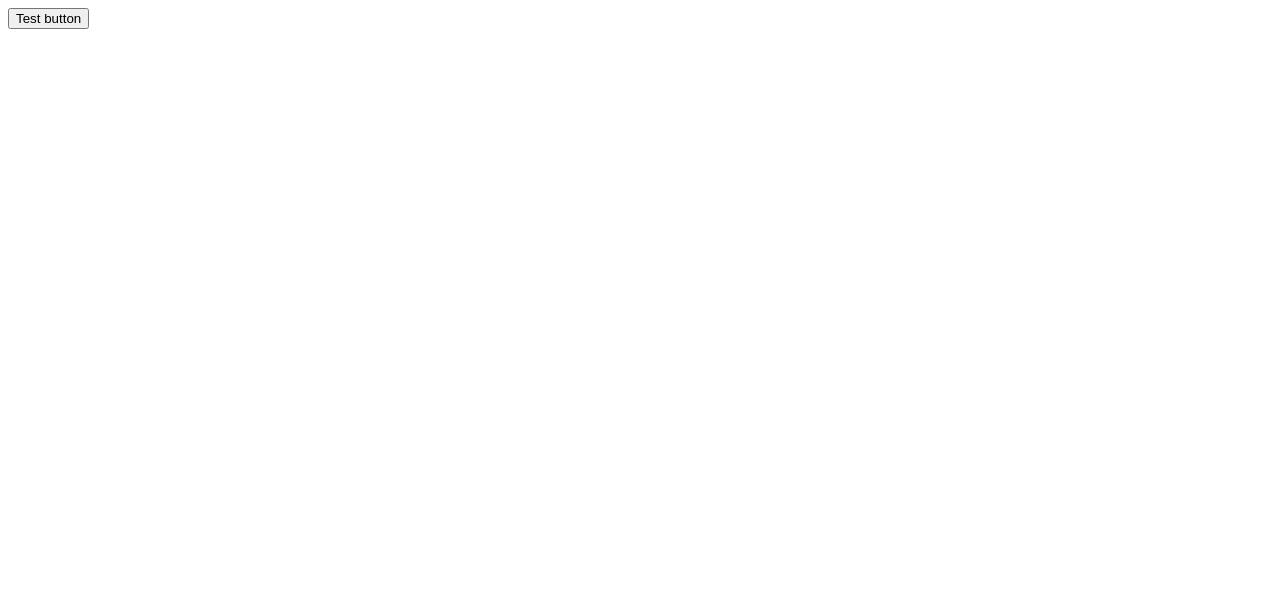
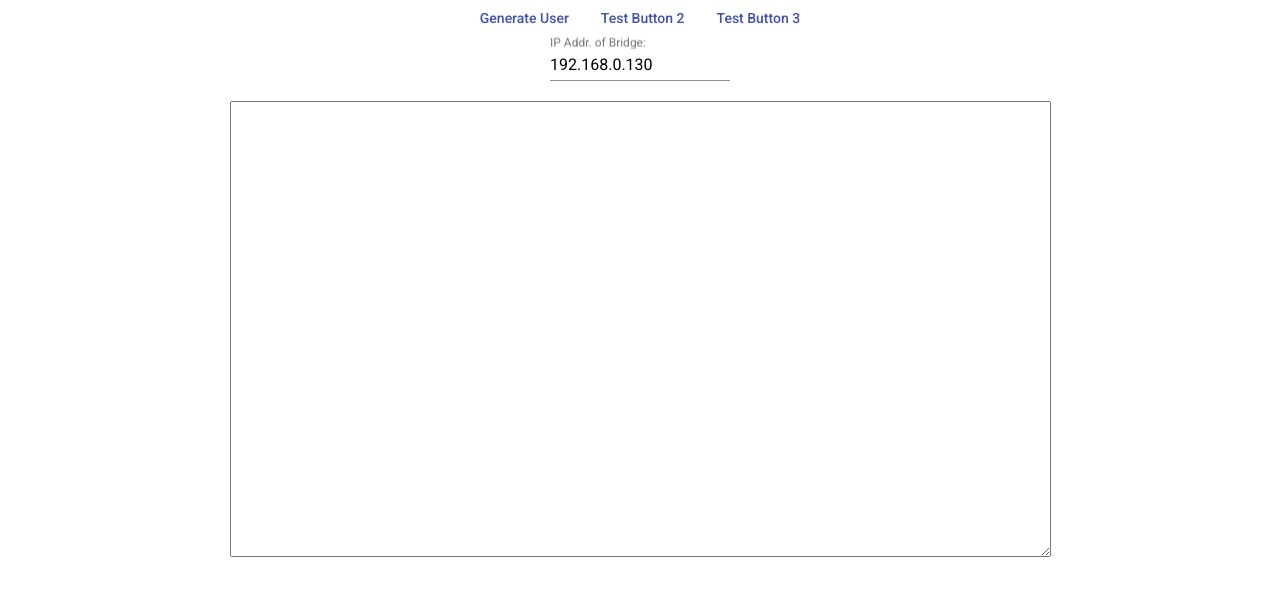
Before and after one commit to danielwburch/HueTester, an Angular app: page / in a window 1280 px wide. Shown: the top 596 px of the page. Built offline with nearby package versions, Linux system fonts and the light colour scheme.

Commit message:
Installed Material components and formatted the hue controller page a little.

```diff
--- a/angular.json
+++ b/angular.json
@@ -28,6 +28,7 @@
               "src/assets"
             ],
             "styles": [
+              "./node_modules/@angular/material/prebuilt-themes/indigo-pink.css",
               "src/styles.scss"
             ],
             "scripts": []
@@ -92,6 +93,7 @@
               "src/assets"
             ],
             "styles": [
+              "./node_modules/@angular/material/prebuilt-themes/indigo-pink.css",
               "src/styles.scss"
             ],
             "scripts": []
@@ -123,6 +125,7 @@
           }
         }
       }
-    }},
+    }
+  },
   "defaultProject": "HueTester"
 }
--- a/package.json
+++ b/package.json
@@ -12,10 +12,12 @@
   "private": true,
   "dependencies": {
     "@angular/animations": "~10.0.4",
+    "@angular/cdk": "^10.2.5",
     "@angular/common": "~10.0.4",
     "@angular/compiler": "~10.0.4",
     "@angular/core": "~10.0.4",
     "@angular/forms": "~10.0.4",
+    "@angular/material": "^10.2.5",
     "@angular/platform-browser": "~10.0.4",
     "@angular/platform-browser-dynamic": "~10.0.4",
     "@angular/router": "~10.0.4",
--- a/src/app/components/hue-controller/hue-controller.component.html
+++ b/src/app/components/hue-controller/hue-controller.component.html
@@ -1 +1,29 @@
-<button (click)="test()">Test button</button>
+<div class="content">
+
+  <div class="buttons">
+
+    <button (click)="test()"
+            mat-button color="primary">
+      Generate User
+    </button>
+
+    <button (click)="test()"
+            mat-button color="primary">
+      Test Button 2
+    </button>
+
+    <button (click)="test()"
+            mat-button color="primary">
+      Test Button 3
+    </button>
+
+  </div>
+
+  <mat-form-field>
+    <mat-label>IP Addr. of Bridge:</mat-label>
+    <input matInput type="text" [(ngModel)]="bridgeIP">
+  </mat-form-field>
+
+  <textarea rows="30" cols="100">{{ debugText }}</textarea>
+
+</div>
--- a/src/app/components/hue-controller/hue-controller.component.scss
+++ b/src/app/components/hue-controller/hue-controller.component.scss
@@ -0,0 +1,9 @@
+.content{
+    display: flex;
+    align-items: center;
+    flex-direction: column;
+
+    .buttons{
+
+    }
+}
--- a/src/app/components/hue-controller/hue-controller.component.ts
+++ b/src/app/components/hue-controller/hue-controller.component.ts
@@ -7,14 +7,26 @@ import { Component, OnInit } from '@angular/core';
 })
 export class HueControllerComponent implements OnInit {
 
+  public bridgeIP: string = '';
+  public debugText: string = '';
+
   constructor() { }
 
   ngOnInit(): void {
+
+    this.bridgeIP = '192.168.0.130';
+
   }
 
   public test(): void {
 
-    console.log('hi');
+    this.writeToDebug('hi');
+
+  }
+
+  public writeToDebug(text: string): void {
+
+    this.debugText += '\r\n' + text;
 
   }
 
--- a/src/index.html
+++ b/src/index.html
@@ -6,6 +6,8 @@
   <base href="/">
   <meta name="viewport" content="width=device-width, initial-scale=1">
   <link rel="icon" type="image/x-icon" href="favicon.ico">
+  <link href="https://fonts.googleapis.com/css?family=Roboto:300,400,500&display=swap" rel="stylesheet">
+  <link href="https://fonts.googleapis.com/icon?family=Material+Icons" rel="stylesheet">
 </head>
 <body>
   <app-root></app-root>
--- a/src/styles.scss
+++ b/src/styles.scss
@@ -1 +1,4 @@
 /* You can add global styles to this file, and also import other style files */
+
+html, body { height: 100%; }
+body { margin: 0; font-family: Roboto, "Helvetica Neue", sans-serif; }
```
Also changed, not shown: src/app/app.module.ts (+9 -1 lines), 1 other file (tests, documents, lock files or other folders).
